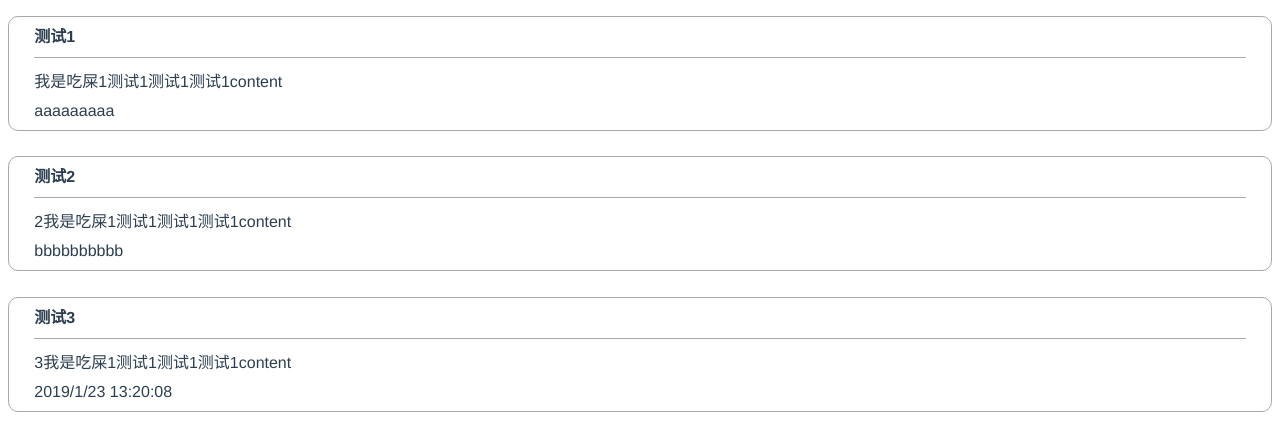
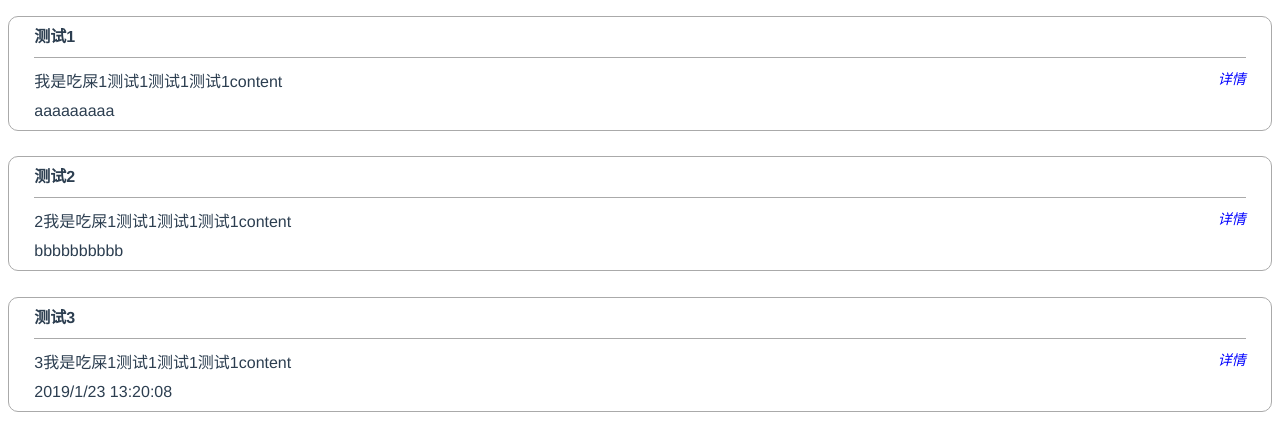
Before and after one commit to AmyLingJs/vueLearning, a Vue app in the folder demo2/: page /#/home/list in a window 1280 px wide. Shown: the top 423 px of the page. Built offline with nearby package versions, Linux system fonts and the light colour scheme.

Commit message:
新闻详情页编辑

```diff
--- a/demo2/src/views/Add.vue
+++ b/demo2/src/views/Add.vue
@@ -57,7 +57,7 @@ export default {
 
             }
             var currentTime = this.getMyDate();
-            console.log()
+
             //id的值由store中的lists的长度决定
             var newId = store.state.lists.length
             store.commit('addItem',{
--- a/demo2/src/views/Details.vue
+++ b/demo2/src/views/Details.vue
@@ -1,9 +1,46 @@
 <template>
-    <div>新闻详情页</div>
+    <div>
+        新闻详情页111111111111111111
+        <!-- <div>{{news.title}}</div>
+        <div>{{news.content}}</div> -->
+
+
+
+
+
+
+
+
+
+
+
+
+
+
+
+
+    </div>
+
 </template>
 <script>
+import store from '../store';
 export default {
     name:'Details',
+    store,
+    data() {
+        return {
+
+
+        }
+    },
+    methods: {
+        watch: {
+            news() {
+                return store.state.lists[0]
+            }
+
+        }
+    }
 
 }
 </script>
--- a/demo2/src/views/List.vue
+++ b/demo2/src/views/List.vue
@@ -5,7 +5,10 @@
           <li v-for="(item,index) in pageLists"
            :key="index">
            <div class="biaoti news">{{item.title}}</div>
-           <div class="news">{{item.content}}</div>
+           <div class="news">{{item.content}}
+               <div class="xiangqing" v-on:click="checkDetails">详情</div>
+
+               </div>
           <div class="news">{{item.createDate}}</div>
           </li>
       </ul>
@@ -16,11 +19,18 @@ import store from '@/store'
 export default {
     name:'List',
     store,
+        methods: {
+        checkDetails() {
+             console.log(1111111111111)
+             this.$router.push({path:'/home/details'})
+        }
+    },
     computed:{
         pageLists() {
             return store.state.lists
         }
-    }
+    },
+
 }
 </script>
 <style lang="scss" scoped>
@@ -54,4 +64,11 @@ li {
     margin-left: 2%;
     margin-bottom: 10px;
 }
+
+.xiangqing {
+    float: right;
+    font-size: 14px;
+    font-style: italic;
+    color: blue;
+}
 </style>
```
Also changed, not shown: 1 other file (tests, documents, lock files or other folders).
